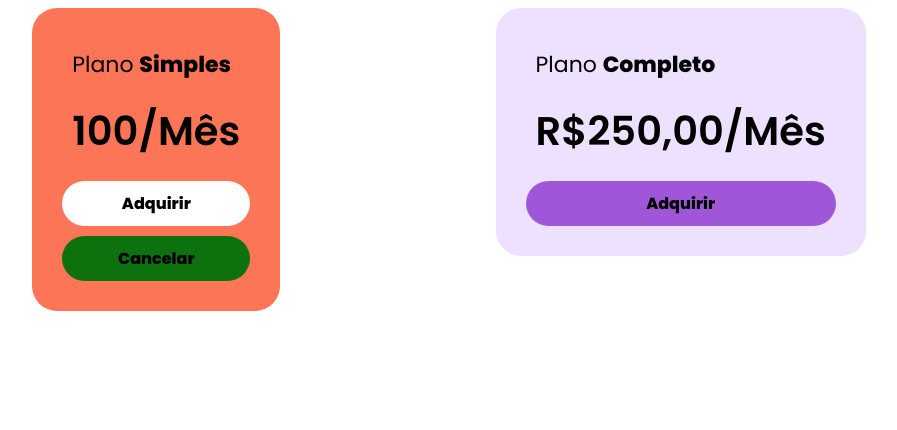
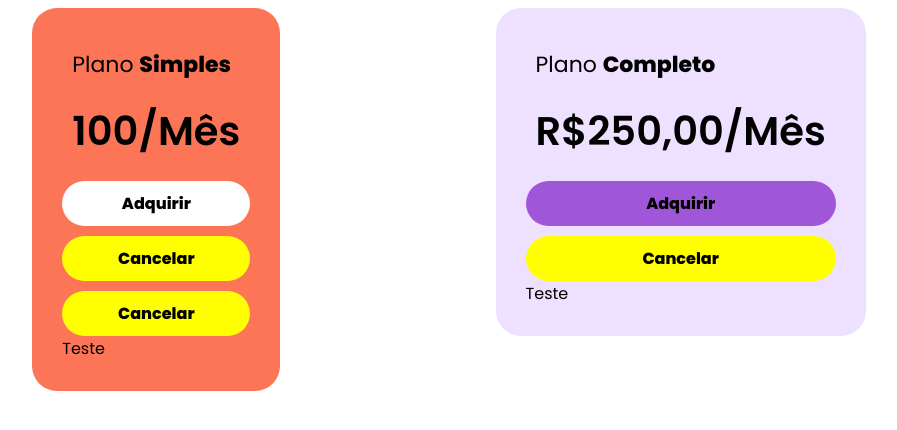
Before and after one commit to samueljdev/projeto-components, an Angular app: page / in a window 1280 px wide. Shown: the top 430 px of the page, without its empty margins (191-1088 px from the left). Built offline with nearby package versions, Linux system fonts and the light colour scheme.

Commit message:
Utilização do Seletor "::ng-deep”

```diff
--- a/src/app/card-roxo/card-roxo.component.html
+++ b/src/app/card-roxo/card-roxo.component.html
@@ -2,4 +2,7 @@
     <div class="card-roxo__plan card-roxo__item">Plano <b>Completo</b></div>
     <div class="card-roxo__price card-roxo__item">R$250,00/Mês</div>
     <app-card-roxo-button></app-card-roxo-button>
+    <app-card-button-cancel></app-card-button-cancel>
+
+    <div class="card-button-cancel">Teste</div>
 </div>
--- a/src/app/card/card.component.html
+++ b/src/app/card/card.component.html
@@ -3,4 +3,7 @@
     <div class="card__price card__item">{{ plano.infos.preco }}/Mês</div>
     <app-card-button></app-card-button>
     <app-card-button-cancel></app-card-button-cancel>
+    <app-card-button-cancel></app-card-button-cancel>
+
+    <div class="card-button-cancel">Teste</div>
 </div>
--- a/src/app/card/card.component.scss
+++ b/src/app/card/card.component.scss
@@ -21,3 +21,7 @@
     }
 
 }
+
+::ng-deep app-card-button-cancel .card-button-cancel {
+    background-color: #ffff00 !important;
+}
```
